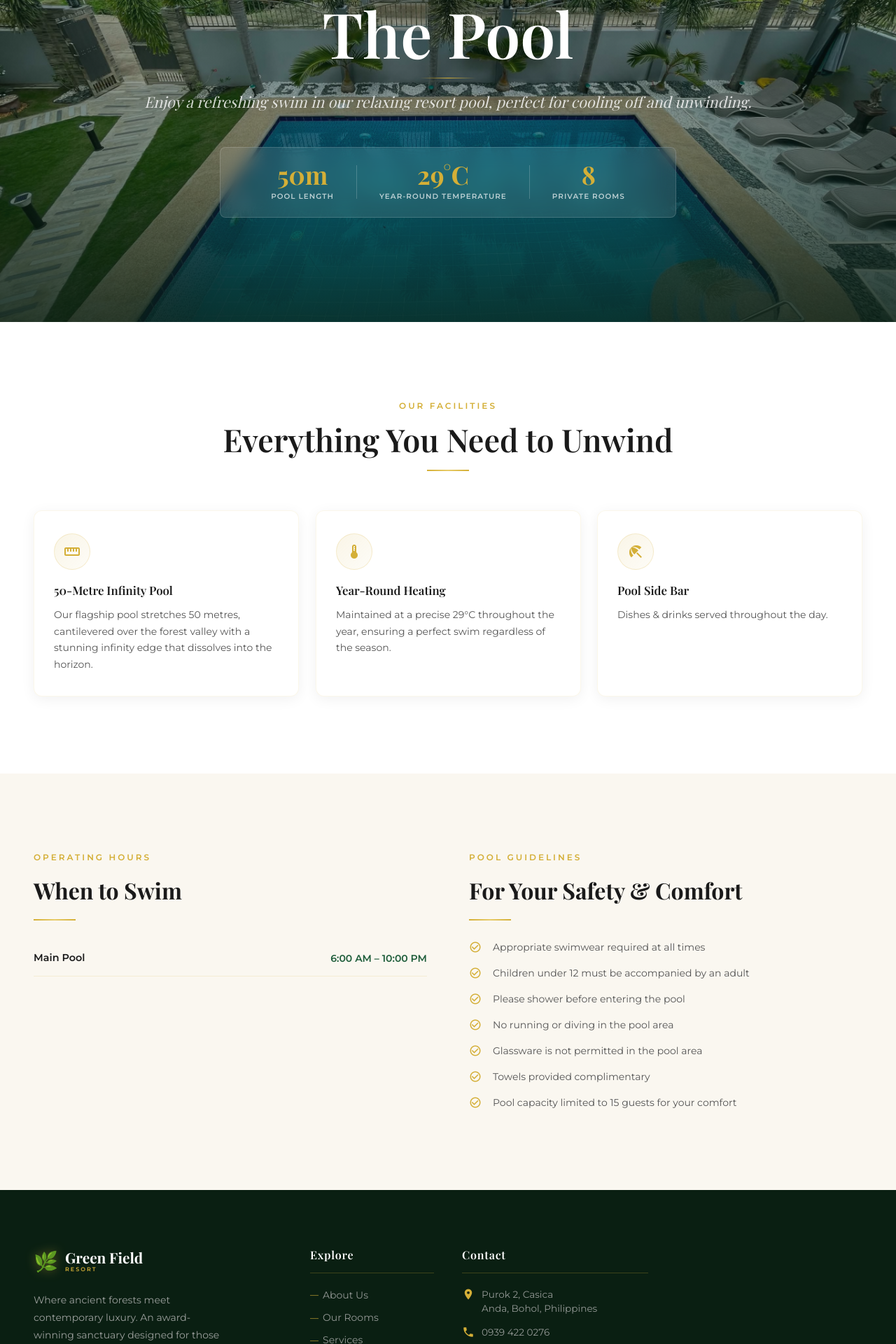
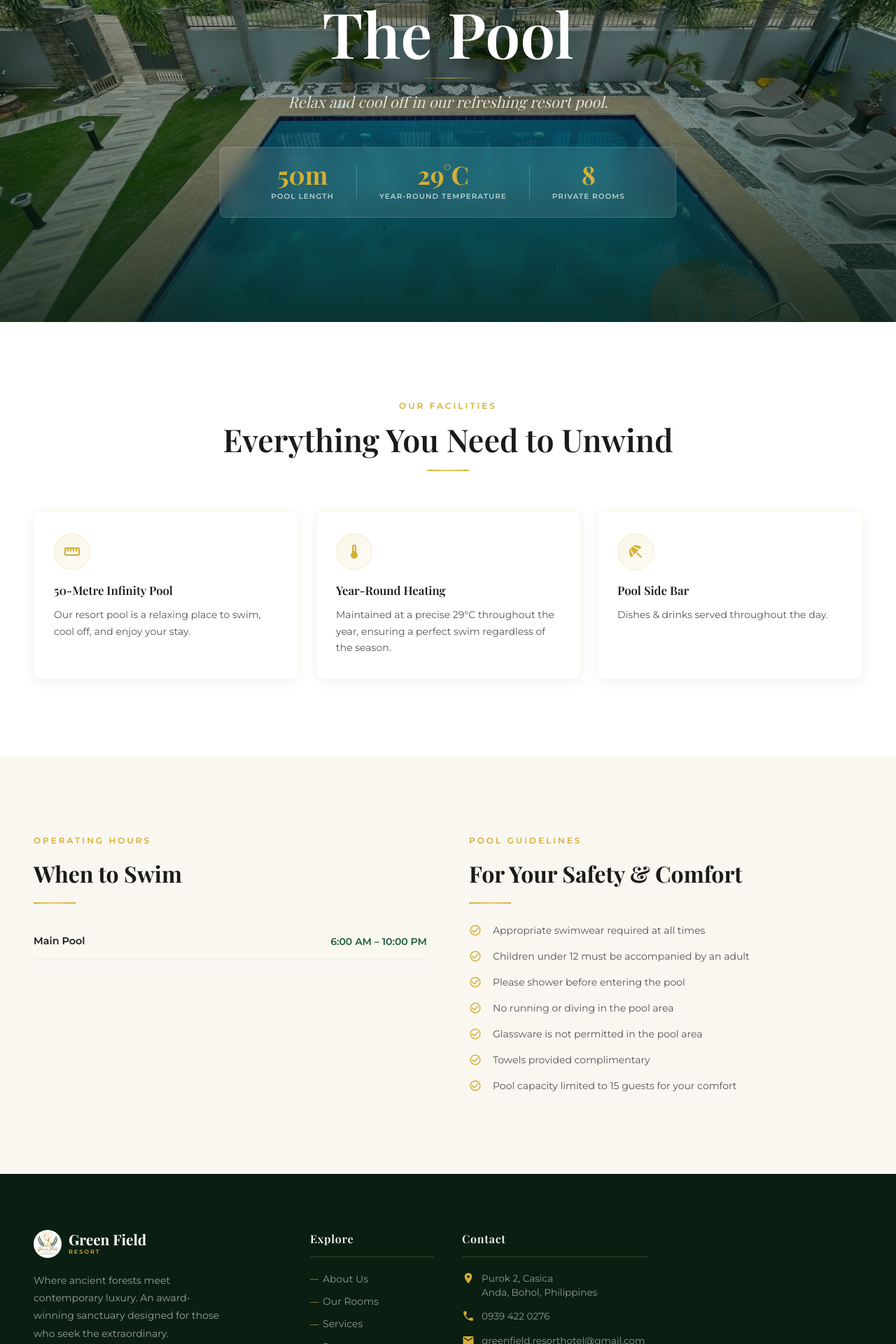
Before and after one commit to greenfieldresorthotel-web/Greenfield-ResortHotel, an Angular app: page /pool in a window 1280 px wide. Shown: the part 260-2180 px from the top of the page at 70% size. Built offline with nearby package versions, Linux system fonts and the light colour scheme; a web font is replaced by a local one.

Commit message:
Up to date

```diff
--- a/src/app/features/pool/pool.component.html
+++ b/src/app/features/pool/pool.component.html
@@ -6,7 +6,7 @@
     <span class="overline">Aquatic Sanctuary</span>
     <h1 class="pool-hero__title">The Pool</h1>
     <div class="gold-line"></div>
-    <p class="pool-hero__subtitle">Enjoy a refreshing swim in our relaxing resort pool, perfect for cooling off and unwinding.</p>
+    <p class="pool-hero__subtitle">Relax and cool off in our refreshing resort pool.</p>
     <div class="pool-hero__stats">
       <div class="pool-hero__stat">
         <span class="pool-hero__stat-value" [appCountUp]="50" countUpSuffix="m">0</span>
--- a/src/app/features/pool/pool.component.ts
+++ b/src/app/features/pool/pool.component.ts
@@ -13,7 +13,7 @@ import { CountUpDirective } from '../../shared/directives/count-up.directive';
 })
 export class PoolComponent {
   protected readonly features = [
-    { icon: 'straighten', title: '50-Metre Infinity Pool', description: 'Our flagship pool stretches 50 metres, cantilevered over the forest valley with a stunning infinity edge that dissolves into the horizon.' },
+    { icon: 'straighten', title: '50-Metre Infinity Pool', description: 'Our resort pool is a relaxing place to swim, cool off, and enjoy your stay.' },
     { icon: 'thermostat', title: 'Year-Round Heating', description: 'Maintained at a precise 29°C throughout the year, ensuring a perfect swim regardless of the season.' },
     { icon: 'beach_access', title: 'Pool Side Bar', description: 'Dishes & drinks served throughout the day.' },
   ];
--- a/src/app/layouts/footer/footer.component.html
+++ b/src/app/layouts/footer/footer.component.html
@@ -5,7 +5,7 @@
       <!-- Brand Column -->
       <div class="footer__brand" [appReveal]="0">
         <div class="footer__logo">
-          <span class="footer__logo-leaf">🌿</span>
+          <img src="assets/Logo.jpg" alt="Logo" class="navbar__logo">
           <div>
             <div class="footer__logo-name">Green Field</div>
             <div class="footer__logo-tagline">RESORT</div>
--- a/src/app/layouts/footer/footer.component.scss
+++ b/src/app/layouts/footer/footer.component.scss
@@ -306,3 +306,9 @@ $bp-lg: 1024px;
     &:hover { color: $gold; }
   }
 }
+.navbar__logo {
+  width: 40px;
+  height: 40px;
+  object-fit: cover;
+  border-radius: 50%;
+}
```
